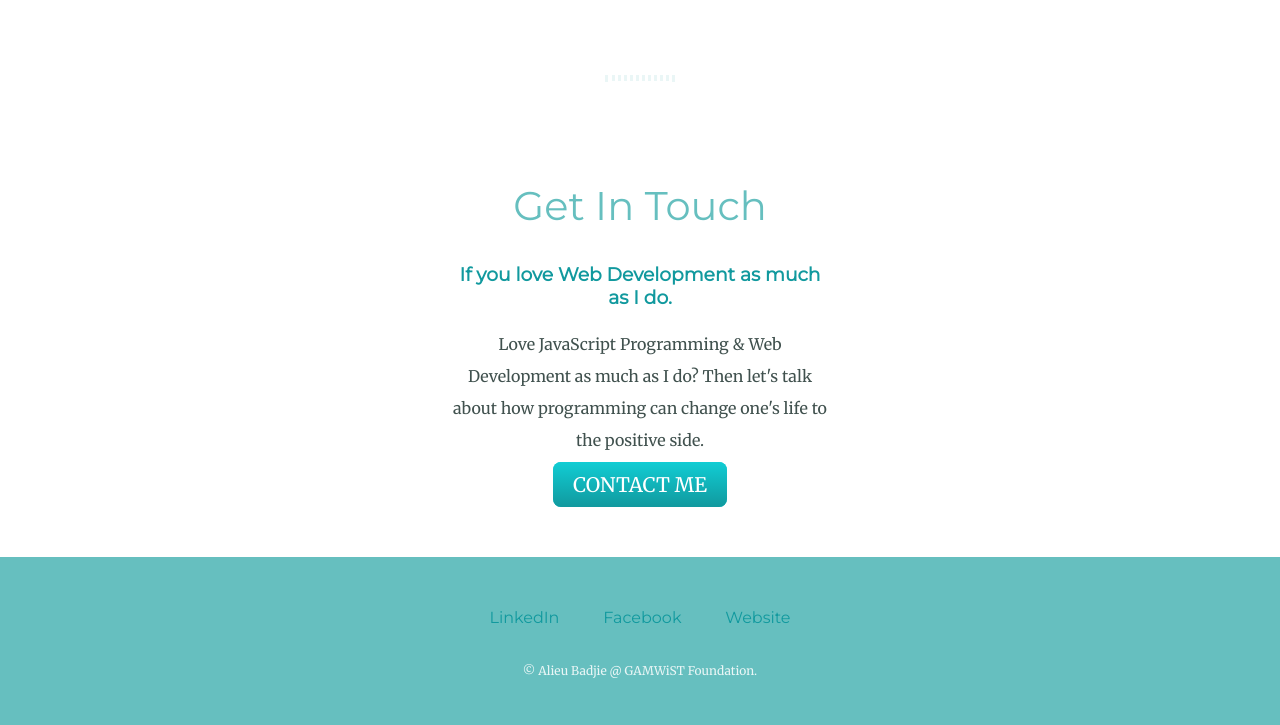
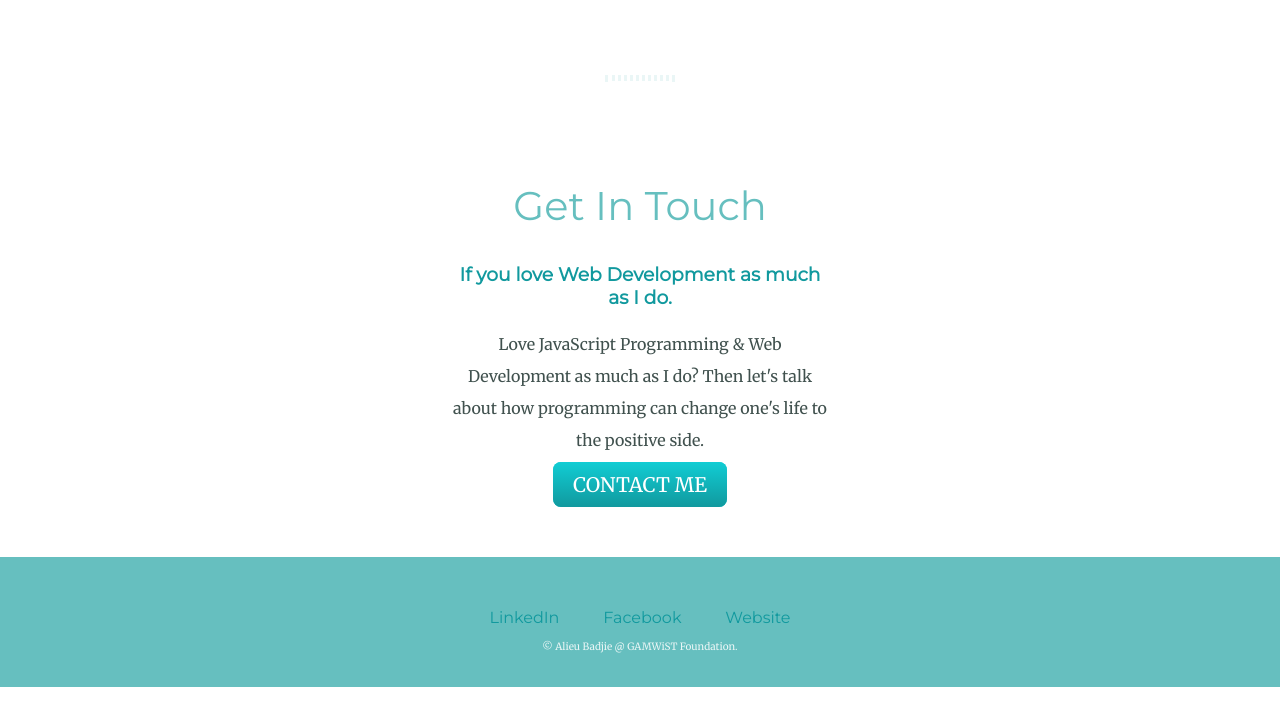
Before and after one commit to AlieuB2050/alieub, a plain HTML site: page index.html in a window 1280 px wide. Shown: the part 2036-2761 px from the top of the page. After the commit the page ends 2723 px from the top, so only its background shows below. Drawn offline with Linux system fonts and the light colour scheme.

Commit message:
Updated my files on my site

```diff
--- a/css/styles.css
+++ b/css/styles.css
@@ -1,5 +1,5 @@
 body {
-margin: 0;
+margin: 0px;
 text-align: center;
 font-family: 'Merriweather', serif;
 color: #40514E;
@@ -26,6 +26,10 @@ h3 {
 
 p {
   line-height: 2;
+}
+
+.signature {
+  font-size: 10px;
 }
 
 hr {
@@ -58,12 +62,8 @@ hr {
   background-color: #66BFBF;
   position: relative;
   padding: 50px 0 20px;
-}
+  color: #EAF6F6;
 
-.copyright {
-  color: #EAF6F6;
-  font-size: 0.75rem;
-  padding: 20px 0;
 }
 
 .top-cloud {
@@ -89,7 +89,6 @@ hr {
 
 a {
   color: #11999E;
-  font-family: "Montserrat", sans-serif;
 }
 
 a:hover {
--- a/index.html
+++ b/index.html
@@ -56,7 +56,7 @@
       <a class="footer-link" href="https://www.linkedin.com/in/alieu-badjie-45828521a/">LinkedIn</a>
       <a class="footer-link" href="https://www.facebook.com/abadjie1/">Facebook</a>
       <a class="footer-link" href="https://gamwistfoundation.org/">Website</a>
-      <p class="copyright">© Alieu Badjie @ GAMWiST Foundation.</p>
+      <p class="signature">© Alieu Badjie @ GAMWiST Foundation.</p>
     </div>
 
   </body>
```
Also changed, not shown: images/chillies.png (added).
